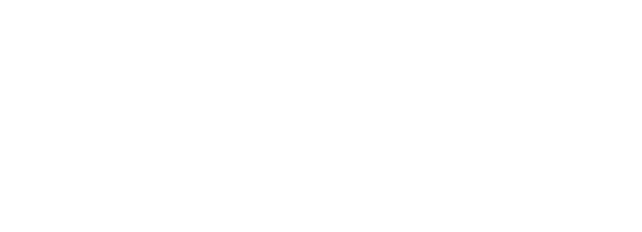
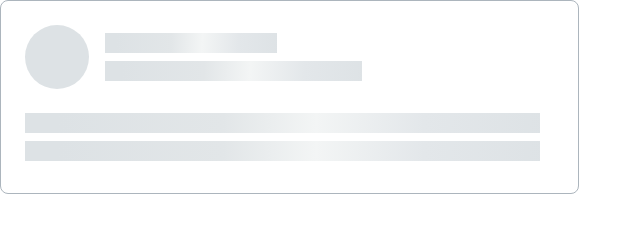
Before and after one commit to js-tasks-ru/htmlcss-20230530_dmitry85, a website: page 04-lection2/02-skeleton/index.html in a window 1280 px wide. Shown: the whole page, without its empty margins (0-642 px from the left). Drawn offline with Linux system fonts and the light colour scheme.

```diff
--- a/04-lection2/02-skeleton/index.html
+++ b/04-lection2/02-skeleton/index.html
@@ -2,10 +2,25 @@
 <!-- Страница со скелетоном -->
 <html lang="ru">
     <head>
+        <meta charset="utf-8">
+        <title>Test</title>
+        <link rel="stylesheet" href="../../assets/css/minireset.css">
         <link rel="stylesheet" href="../../assets/css/main.css">
         <link rel="stylesheet" href="./skeleton.css">
     </head>
     <body>
-
+        <div class="skeleton">
+            <div class="skeleton__high-container">
+                <div class="skeleton__circle-element"></div>
+                <div class="skeleton__rectangle-container">
+                    <div class="skeleton__rectangle-element-1"></div>
+                    <div class="skeleton__rectangle-element-2"></div>
+                </div>
+            </div>
+            <div class="skeleton__rectangle-container">
+                <div class="skeleton__rectangle-element-3"></div>
+                <div class="skeleton__rectangle-element-3"></div>
+            </div>
+        </div>
     </body>
 </html>
--- a/04-lection2/02-skeleton/skeleton.css
+++ b/04-lection2/02-skeleton/skeleton.css
@@ -0,0 +1,54 @@
+.skeleton {
+
+    width: 579px;
+    /*height: 192px;*/
+    height: fit-content;
+    padding: 24px 40px 32px 24px;
+
+    display: flex;
+    flex-direction: column;
+    justify-content: space-between;
+    row-gap: 24px;
+
+    background: var(--white);
+    border: 1px solid var(--grey-3);
+    border-radius: 8px;
+    box-sizing: border-box;
+}
+
+.skeleton__high-container {
+    display: flex;
+    column-gap: 16px;
+    flex-direction: row;
+    justify-content: flex-start;
+    align-items: center;
+}
+
+.skeleton__circle-element {
+    width: 64px;
+    height: 64px;
+    background-color: var(--grey-2);
+    border-radius: 50%;
+}
+.skeleton__rectangle-container {
+    display: flex;
+    flex-direction: column;
+    row-gap: 8px;
+    align-items: flex-start;
+}
+.skeleton__rectangle-element-1 {
+    width: 172px;
+    height: 20px;
+    background: linear-gradient(92.51deg, var(--grey-2) 6.44%, var(--grey-5) 38.47%, var(--grey-6) 56.48%, var(--grey-7) 77.5%, var(--grey-2) 102.52%);
+}
+.skeleton__rectangle-element-2 {
+    width: 257px;
+    height: 20px;
+    background: linear-gradient(92.51deg, var(--grey-2) 6.44%, var(--grey-5) 38.47%, var(--grey-6) 56.48%, var(--grey-7) 77.5%, var(--grey-2) 102.52%);
+}
+
+.skeleton__rectangle-element-3 {
+    width: 515px;
+    height: 20px;
+    background: linear-gradient(92.51deg, var(--grey-2) 6.44%, var(--grey-5) 38.47%, var(--grey-6) 56.48%, var(--grey-7) 77.5%, var(--grey-2) 102.52%);
+}
--- a/assets/css/main.css
+++ b/assets/css/main.css
@@ -11,6 +11,9 @@
     --grey-2: #DDE2E5;
     --grey-3: #ACB5BD;
     --grey-4: #495057;
+    --grey-5: #E2E6E8;
+    --grey-6 :#F3F5F5;
+    --grey-7 :#E3E7EA;
 
     --error: var(--red);
     --success: var(--blue);
@@ -21,6 +24,7 @@
     --secondary-hover: #5028C6;
 }
 
+
 body {
     font-family: 'Roboto', sans-serif;
 }
--- a/assets/css/minireset.css
+++ b/assets/css/minireset.css
@@ -21,7 +21,8 @@
 h3,
 h4,
 h5,
-h6 {
+h6,
+div {
   margin: 0;
   padding: 0;
 }
```
